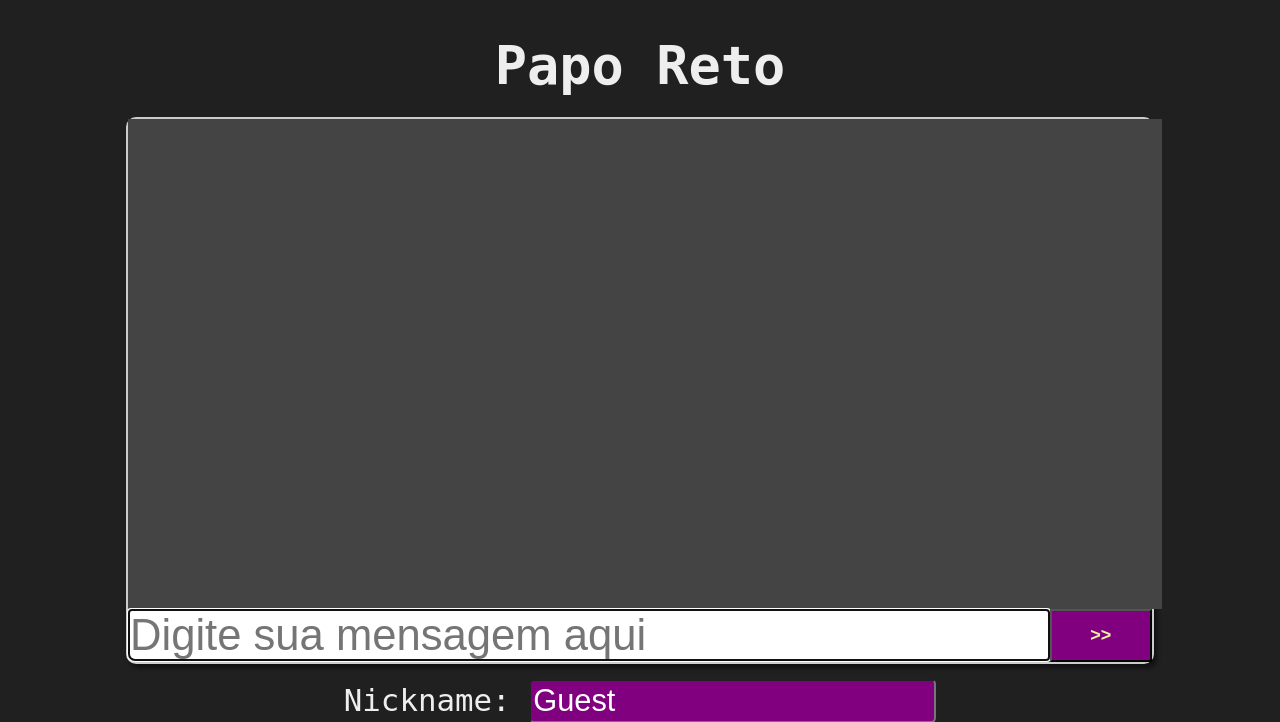
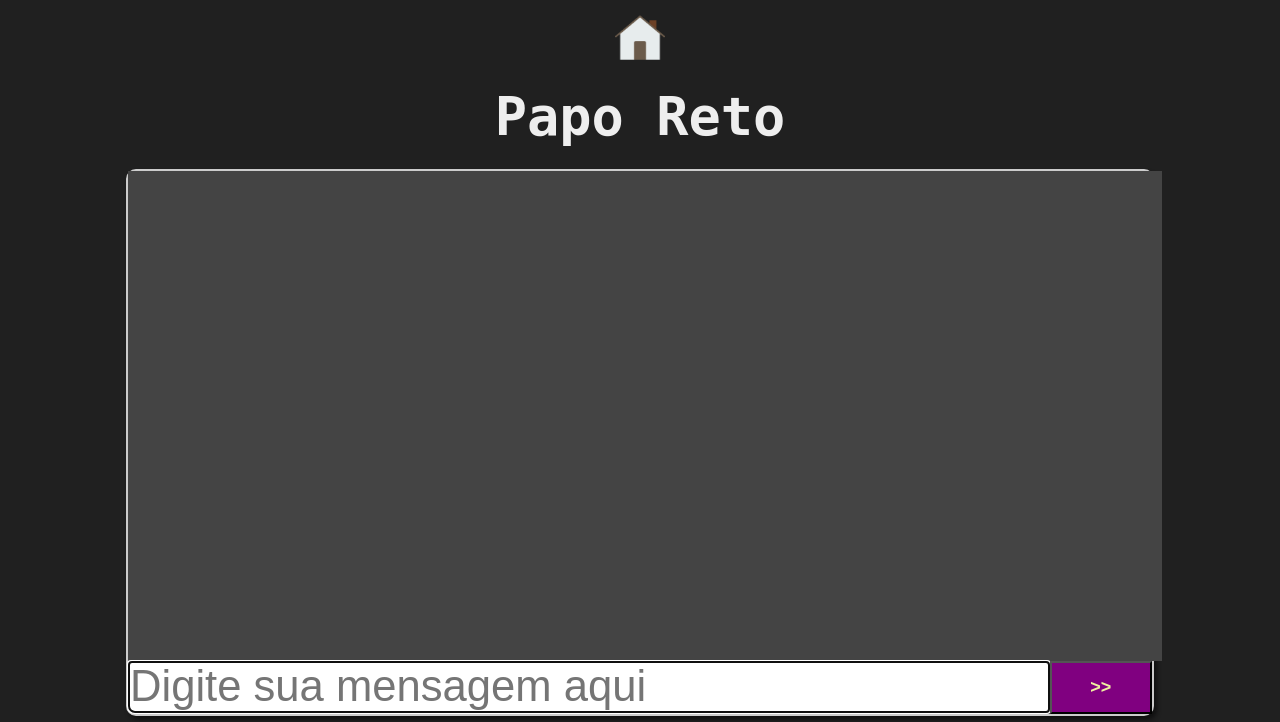
Before and after one commit to Raghu-dev-pixel/CleanTalk, a Flask app: page / in a window 1280 px wide. Shown: the top 722 px of the page. Run offline with Flask 2, Linux system fonts and the light colour scheme; some libraries are stand-ins or nearby versions.

Commit message:
botão home

```diff
--- a/static/css/style.css
+++ b/static/css/style.css
@@ -93,5 +93,8 @@ body{
 }
 #nickname-label{
 	font-size: calc(10px + 1vh + 1vw);
-
 }
+.imghome{
+	height: 45px;
+	width: 50px;
+}
--- a/templates/index.html
+++ b/templates/index.html
@@ -1,5 +1,6 @@
 <!DOCTYPE html>
 <html lang="pt-BR">
+<meta charset="utf-8">
 <head>
 <title>Papo Reto</title>
 <meta name="viewport" content="width=device-width, initial-scale=1.0">
@@ -9,6 +10,7 @@
 <link rel="icon" type="image/png" href="{{ url_for('static', filename='./images/icon.png') }}">
 </head>
 <body>
+	<a href="https://magnodev.netlify.com/"><img class="imghome" src="{{ url_for('static', filename='./images/home.png') }}"/></a>
 <script type="text/javascript" charset="utf-8">
 const socket = io();
 
```
Also changed, not shown: static/images/home.png (added).
